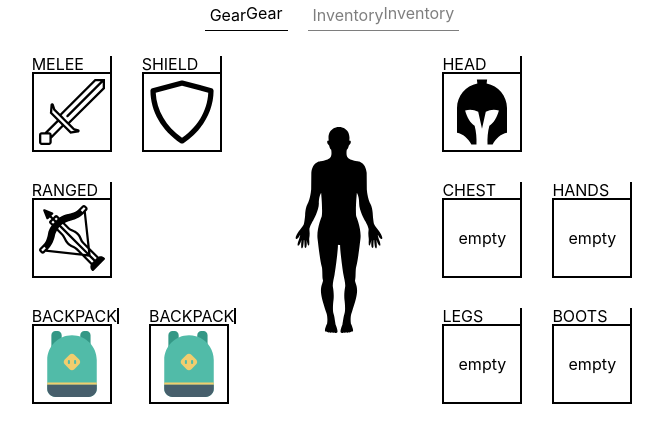
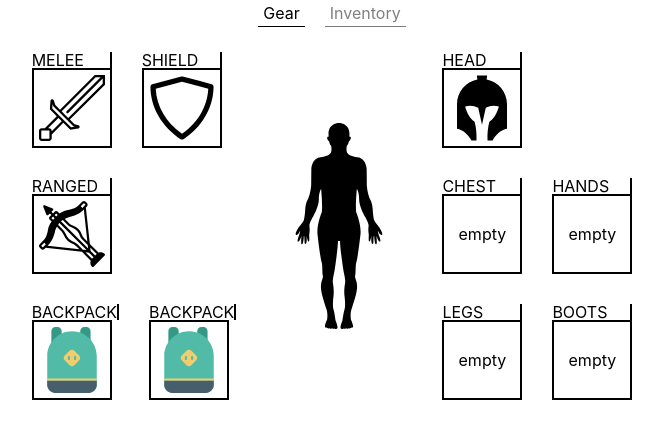
Before and after one commit to AndriiManyak/epic-stories, a Next.js app: page /inventory in a window 1280 px wide. Shown: the top 442 px of the page, without its empty margins (308-971 px from the left). Built offline with nearby package versions, Linux system fonts and the light colour scheme.

Commit message:
remove icons from InventoryTabs

```diff
--- a/components/inventory/inventoryPage/InventoryTab.tsx
+++ b/components/inventory/inventoryPage/InventoryTab.tsx
@@ -2,15 +2,13 @@ import styled from "styled-components";
 
 type Props = {
   isActive: boolean;
-  icon: string;
   title: string;
   onClick: () => void;
 };
 
-export const InventoryTab = ({ icon, title, isActive, onClick }: Props) => {
+export const InventoryTab = ({ title, isActive, onClick }: Props) => {
   return (
     <Container isActive={isActive} onClick={onClick}>
-      <IconWrapper>{icon}</IconWrapper>
       <Title>{title}</Title>
     </Container>
   );
@@ -25,6 +23,4 @@ const Container = styled.div<{ isActive: boolean }>`
   opacity: ${({ isActive }) => (isActive ? 1 : 0.5)};
 `;
 
-const IconWrapper = styled.div``;
-
 const Title = styled.p``;
--- a/components/inventory/inventoryPage/InventoryTabs.tsx
+++ b/components/inventory/inventoryPage/InventoryTabs.tsx
@@ -4,15 +4,13 @@ import { GearComponent } from "~/components/inventory/gear/GearComponent";
 import { ReactNode, useState } from "react";
 import { Inventory } from "~/components/inventory/Inventory";
 
-const tabs: { icon: string; title: string; content: ReactNode }[] = [
+const tabs: { title: string; content: ReactNode }[] = [
   {
     title: "Gear",
-    icon: "Gear",
     content: <GearComponent />,
   },
   {
     title: "Inventory",
-    icon: "Inventory",
     content: <Inventory size={20} />,
   },
 ];
@@ -30,7 +28,6 @@ export const InventoryTabs = () => {
         {tabs.map((tab, index) => (
           <InventoryTab
             key={index}
-            icon={tab.icon}
             title={tab.title}
             isActive={index === activeTab}
             onClick={() => selectTab(index)}
```
